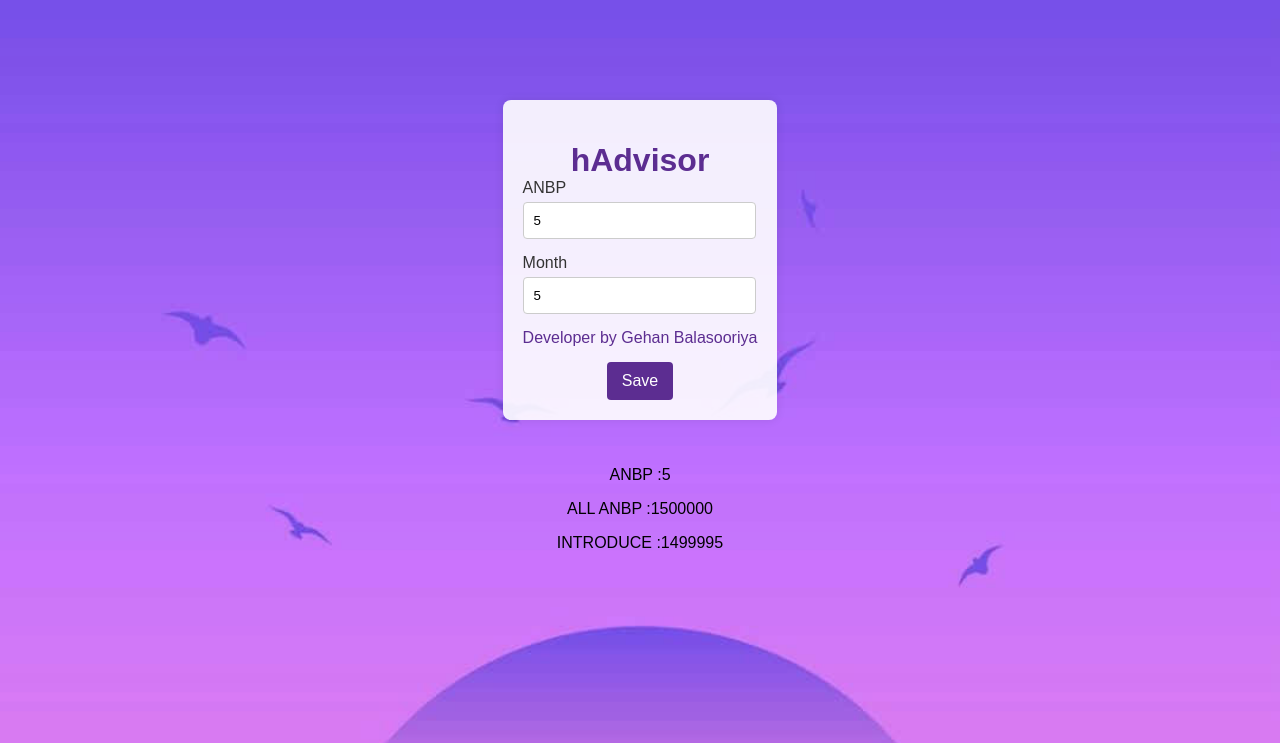
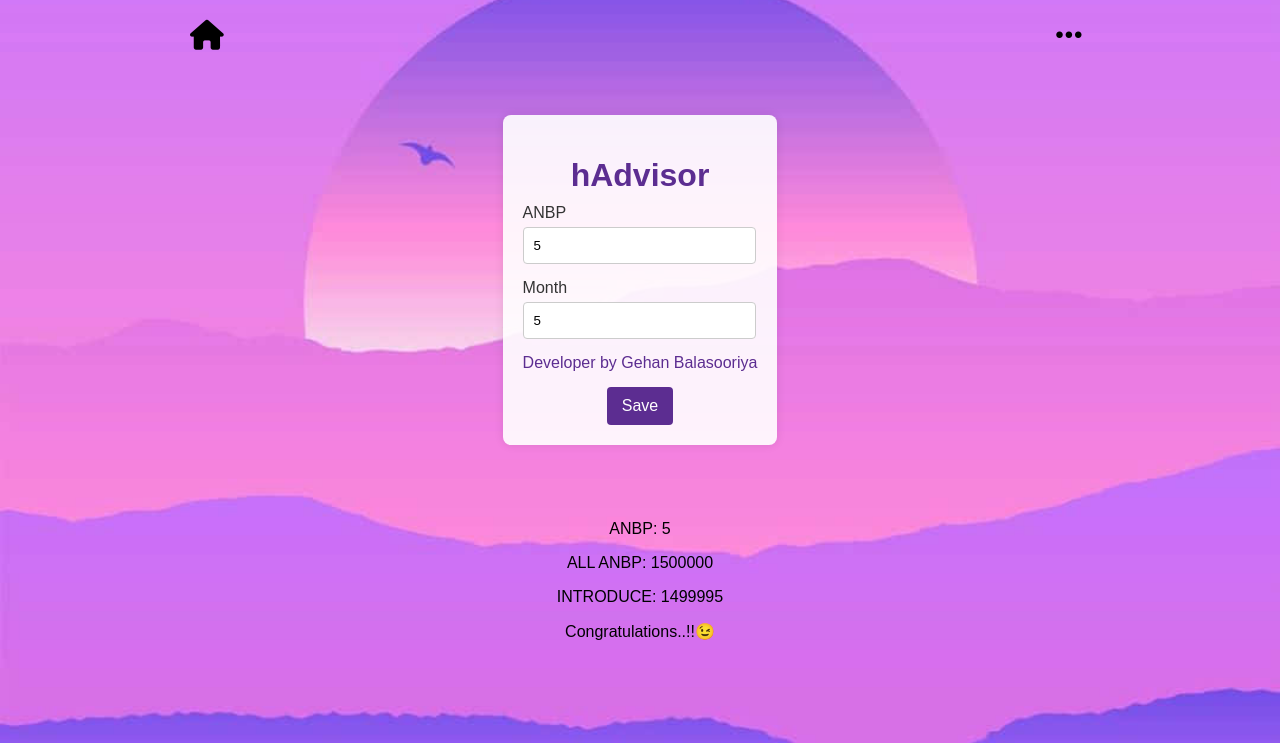
Before and after one commit to Gehanbalasooriya/scategory, a plain HTML site: page index.html in a window 1280 px wide. Both pictures are taken after typing "5", "5" into the empty fields and a click on the button "Save". Shown: the top 743 px of the page. Drawn offline with Linux system fonts and the light colour scheme.

Commit message:
Update index.html

```diff
--- a/index.html
+++ b/index.html
@@ -4,73 +4,58 @@
     <meta charset="UTF-8">
     <meta name="viewport" content="width=device-width, initial-scale=1.0">
     <title>hAdvisor Login</title>
-    <script>
-        function addNumbers() {
-            var num1 = parseFloat(document.getElementById("num1").value);
-            var num2 = parseFloat(document.getElementById("num2").value);
-            var result = num1;
-            var okkoma = num2 * 300000;
-            var fullc = num2 * 300000 - num1;
-            var cata = num1 / num2;
-            var salary = num1 / 12
-
-            document.getElementById("result").innerText ="ANBP :" + result;
-            document.getElementById("okkoma").innerText ="ALL ANBP :" + okkoma;
-            document.getElementById("fullc").innerText ="INTRODUCE :" + fullc;
-            //document.getElementById("cata").innerText ="C ANBP :" + cata;
-           // document.getElementById("category").innerText = "2A";
-
-           if(cata >= 300000){
-            document.getElementById("category").innerText = "6A";
-           }else if(cata >=250000){
-            document.getElementById("category").innerText = "5A";
-           }else if(cata >=200000){
-            document.getElementById("category").innerText = "4A";
-           }else if(cata >= 150000){
-            document.getElementById("category").innerText = "3A";
-           }else if(cata >= 100000){
-            document.getElementById("category").innerText = "2A";
-           }else if(cata >= 50000){
-            document.getElementById("category").innerText = "A";
-           }else if(cata >= 25000){
-            document.getElementById("category").innerText = "-A";
-           }
-
-           if(cata >= 300000){
-            document.getElementById("salary").innerText = "Rs: " + (salary * 55 / 100);
-        }else if(cata >=250000){
-            document.getElementById("salary").innerText = "Rs: " + (salary * 52 / 100);
-        }else if(cata >=200000){
-            document.getElementById("salary").innerText = "Rs: " + (salary * 48 / 100);
-        }else if(cata >=150000){
-            document.getElementById("salary").innerText = "Rs: " + (salary * 45 / 100);
-        }else if(cata >=50000){
-            document.getElementById("salary").innerText = "Rs: " + (salary * 45 / 100);
-        }else if(cata >=25000){
-            document.getElementById("salary").innerText = "Rs: " + (salary * 35 / 100);
-        }
-
-
-
-        }
-    </script>
+    <!-- Font Awesome link -->
+    <link rel="stylesheet" href="https://cdnjs.cloudflare.com/ajax/libs/font-awesome/6.0.0-beta3/css/all.min.css">
     <style>
-
         body {
             margin: 0;
             padding: 0;
             box-sizing: border-box;
             font-family: Arial, sans-serif;
-    background: url('pic.png');
+            background-image: url('pic.png');
             background-size: cover;
+            background-position: center;
+            background-repeat: no-repeat;
+        }
+
+        /* Navigation bar */
+        .nav-bar {
+            position: absolute;
+            top: 10px;
+            left: 0;
+            right: 0;
+            display: flex;
+            justify-content: space-between;
+            padding: 0 180px;
+            z-index: 1000; /* Ensure the navbar is on top */
+        }
+
+        .nav-bar .nav-btn {
+            color: #000000;
+            padding: 10px;
+            cursor: pointer;
+            font-size: 30px; /* Increase button text size */
+            text-decoration: none;
+            display: flex;
+            align-items: center;
+            transition: background-color 0.3s; /* Smooth hover effect */
+        }
+
+        .nav-bar .nav-btn i {
+            margin-right: 8px; /* Icon and text spacing */
+            font-size: 30px; /* Adjust icon size */
+        }
+
+        .nav-bar .nav-btn:hover {
+            background-color: rgba(74, 35, 113, 0.7); /* Change background color on hover */
         }
 
         .login-container {position: relative;
+            bottom: 120px;
             display: flex;
             justify-content: center;
             align-items: center;
             height: 100vh;
-    bottom: 140px;
         }
 
         .login-box {
@@ -83,7 +68,7 @@ body {
 
         .login-box h1 {
             color: #5c2d91;
-    margin-bottom: 0px;
+            margin-bottom: 10px;
         }
 
         .input-group {
@@ -125,22 +110,26 @@ body {
             background-color: #4a2371;
         }
 
-.data{position: relative;
-    font-family: arial;
-    color: #000000;
+        .data {position: relative;
+            bottom: 300px;
+            font-family: Arial, sans-serif;
+            color: #000;
             text-align: center;
-    bottom: 350px;
-
-
+            margin-top: 20px;
         }
-
     </style>
 </head>
 <body>
+
+    <!-- Navigation bar with icons -->
+    <div class="nav-bar">
+        <a href="index.html" class="nav-btn"><i class="fas fa-home"></i> </a> <!-- Home button -->
+        <a href="more.html" class="nav-btn"><i class="fas fa-ellipsis-h"></i> </a> <!-- More button -->
+    </div>
+
     <div class="login-container">
         <div class="login-box">
             <h1>hAdvisor</h1>
-
             <div class="input-group">
                 <label for="num1">ANBP</label>
                 <input type="number" id="num1" value="" name="ANBP">
@@ -153,17 +142,66 @@ body {
                 <a href="#" class="forgot-password">Developer by Gehan Balasooriya</a>
             </div>
             <button onclick="addNumbers()" class="btn">Save</button>
-
         </div>
     </div>
+
     <div class="data">
         <p id="result"></p>
-        <P id="okkoma"></P>
+        <p id="okkoma"></p>
         <p id="fullc"></p>
         <p id="cata"></p>
-        <P id="category"></P>
+        <p id="category"></p>
         <p id="salary"></p>
+        <p id="cong"></p>
     </div>
 
+    <script>
+        function addNumbers() {
+            var num1 = parseFloat(document.getElementById("num1").value);
+            var num2 = parseFloat(document.getElementById("num2").value);
+            var result = num1;
+            var okkoma = num2 * 300000;
+            var fullc = num2 * 300000 - num1;
+            var cata = num1 / num2;
+            var salary = num1 / 12;
+
+            document.getElementById("result").innerText = "ANBP: " + result;
+            document.getElementById("okkoma").innerText = "ALL ANBP: " + okkoma;
+            document.getElementById("fullc").innerText = "INTRODUCE: " + fullc;
+
+            if (cata >= 300000) {
+                document.getElementById("category").innerText = "6A";
+            } else if (cata >= 250000) {
+                document.getElementById("category").innerText = "5A";
+            } else if (cata >= 200000) {
+                document.getElementById("category").innerText = "4A";
+            } else if (cata >= 150000) {
+                document.getElementById("category").innerText = "3A";
+            } else if (cata >= 100000) {
+                document.getElementById("category").innerText = "2A";
+            } else if (cata >= 50000) {
+                document.getElementById("category").innerText = "A";
+            } else if (cata >= 25000) {
+                document.getElementById("category").innerText = "-A";
+            }
+
+            if (cata >= 300000) {
+                document.getElementById("salary").innerText = "Rs: " + (salary * 55 / 100);
+            } else if (cata >= 250000) {
+                document.getElementById("salary").innerText = "Rs: " + (salary * 52 / 100);
+            } else if (cata >= 200000) {
+                document.getElementById("salary").innerText = "Rs: " + (salary * 48 / 100);
+            } else if (cata >= 150000) {
+                document.getElementById("salary").innerText = "Rs: " + (salary * 45 / 100);
+            } else if (cata >= 50000) {
+                document.getElementById("salary").innerText = "Rs: " + (salary * 45 / 100);
+            } else if (cata >= 25000) {
+                document.getElementById("salary").innerText = "Rs: " + (salary * 35 / 100);
+            }
+
+
+            document.getElementById("cong").innerText = "Congratulations..!!😉";
+        }
+    </script>
 </body>
 </html>
```
Lines whose indentation alone changed are shown as unchanged.
